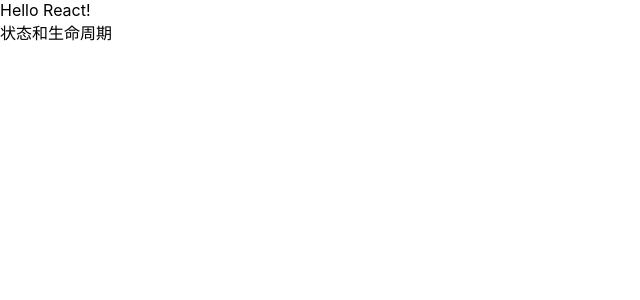
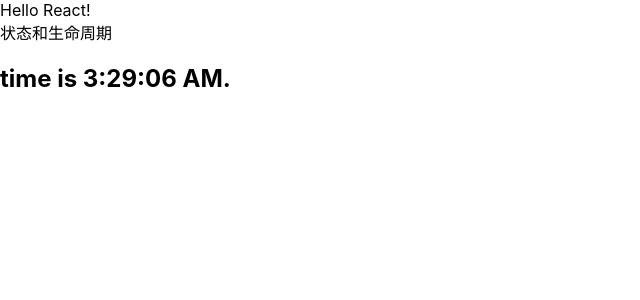
Before and after one commit to glinaini/react-doc, a React (Create React App) app: page /StateAndLiftcycle in a window 1280 px wide. Shown: the top 300 px of the page, without its empty margins (0-640 px from the left). Built offline with nearby package versions, Linux system fonts and the light colour scheme.

Commit message:
状态和生命周期

```diff
--- a/src/1-2-IntroducingJSX/index.js
+++ b/src/1-2-IntroducingJSX/index.js
@@ -25,8 +25,8 @@
 
 // 用JSX指定属性值
 // 在JSX中， class 变成了 className， tabindex 变成了 tabIndex
-const element2 = <div tabIndex="0">11</div>
-const element3 = <img src={user.imgUrl}/>
+// const element2 = <div tabIndex="0">11</div>
+// const element3 = <img src={user.imgUrl}/>
 
 // JSX 指定子元素
 const element4 = (
@@ -40,11 +40,11 @@
 // const element5 = <h1>{title}</h1>
 
 // JSX 表示对象
-const element6 = (
-    <h1 className="greeting">
-        Hello, world!
-    </h1>
-)
+// const element6 = (
+//     <h1 className="greeting">
+//         Hello, world!
+//     </h1>
+// )
 
 const name = "Josh Perez";
 const element = <h1>Hello, {name}</h1>;
--- a/src/1-5-StateAndLifecycle/index.js
+++ b/src/1-5-StateAndLifecycle/index.js
@@ -1,10 +1,42 @@
 import React, { PureComponent, Fragment } from "react";
 
+// function FormattedDate(props) {
+//   return <h3>time is {props.date.toLocalTimeString()}</h3>;
+// }
+
+function Clock(props) {
+  return (
+    <div>
+      <h2>time is {props.date.toLocaleTimeString()}.</h2>
+    </div>
+  );
+}
+
+let timerID = null;
+
 class StateAndLiftcycle extends PureComponent {
+  state = { date: new Date() };
+
+  componentDidMount() {
+    this.timerID = setInterval(() => this.tick(), 1000);
+  }
+
+  componentWillUnmount() {
+    clearInterval(this.timerID);
+  }
+
+  tick() {
+    this.setState({
+      date: new Date()
+    });
+  }
+
   render() {
+    const { date } = this.state;
     return (
       <Fragment>
         <div>状态和生命周期</div>
+        <Clock date={date} />
       </Fragment>
     );
   }
--- /dev/null
+++ b/src/1-6-HandlingEvents/index.js
@@ -0,0 +1,15 @@
+// React 事件使用驼峰命名，而不是全部小写。
+// 通过 JSX , 你传递一个函数作为事件处理程序，而不是一个字符串。
+import React, { PureComponent, Fragment } from "react";
+
+class HandlingEvents extends PureComponent {
+  render() {
+    return (
+      <Fragment>
+        <div>处理事件</div>
+      </Fragment>
+    );
+  }
+}
+
+export default HandlingEvents;
--- a/src/App.js
+++ b/src/App.js
@@ -6,7 +6,8 @@
 import IntroducingJSX from "./1-2-IntroducingJSX";
 import RenderingElement from "./1-3-RenderingElements";
 import ComponentsAndProps from "./1-4-ComponentsAndProps";
-import StateAndLiftcycle from "./1-5-StateAndLifecycle"
+import StateAndLiftcycle from "./1-5-StateAndLifecycle";
+import HandlingEvents from "./1-6-HandlingEvents";
 import ErrorBoundaries from "./2-24-ErrorBoundaries";
 
 class App extends Component {
@@ -19,6 +20,7 @@
           <Route path="/RenderingElement/" component={RenderingElement} />
           <Route path="/ComponentsAndProps/" component={ComponentsAndProps} />
           <Route path="/StateAndLiftcycle/" component={StateAndLiftcycle} />
+          <Route path="/HandlingEvents/" component={HandlingEvents} />
         </ErrorBoundaries>
       </Router>
     );
```
